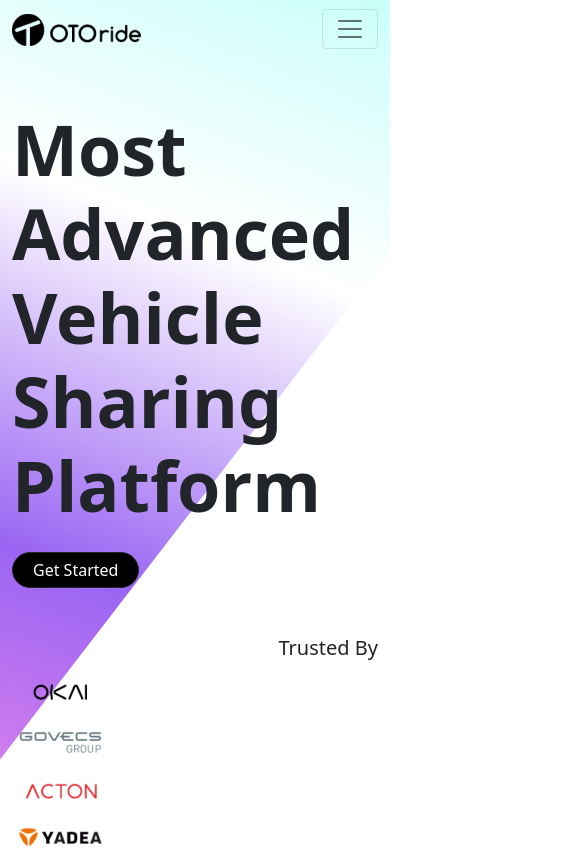
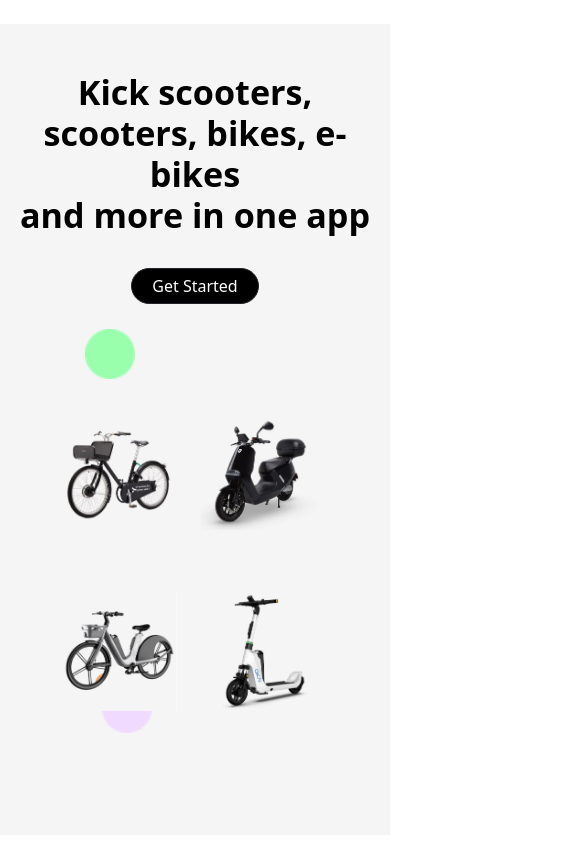
Before and after one commit to masum-sde/otoride, a React (Create React App) app: page / in a window 390 px wide. Shown: the top 848 px of the page, 585 px wide, since content can reach past the window. Built offline with nearby package versions, Linux system fonts and the light colour scheme.

Commit message:
FIX #20 - vehicle support section ,footer section,Need OTO section responsiveness issue is fixed

```diff
--- a/src/App.js
+++ b/src/App.js
@@ -11,13 +11,13 @@
 function App() {
   return (
     <section>
-      <Intro />
+      {/* <Intro />
       <WhyOTORide />
       <UserSection />
       <AdminSection />
-      <OperatorSection />
+      <OperatorSection /> */}
       <VehicleSupportSection />
-      <BlogSection />
+      {/* <BlogSection /> */}
       <NeedOTO />
       <Footer />
     </section>
--- a/src/components/Footer/Footer.jsx
+++ b/src/components/Footer/Footer.jsx
@@ -7,10 +7,10 @@
 const Footer = () => {
   return (
     <footer className="footer">
-      <Container>
+      <Container fluid="md">
         <img src={otoWhiteLogo} alt="otoride" className="image-size" />
         <Row className="list">
-          <Col md={2}>
+          <Col sm={2}>
             <ul>
               <li className="text-white">
                 <b>Products</b>
@@ -22,7 +22,7 @@
               <li>iOT</li>
             </ul>
           </Col>
-          <Col md={2}>
+          <Col sm={2}>
             <ul>
               <li className="text-white">
                 <b>Blog</b>
@@ -31,7 +31,7 @@
               <li>Press</li>
             </ul>
           </Col>
-          <Col md={3}>
+          <Col sm={3}>
             <ul>
               <li className="text-white">
                 <b>Location</b>
@@ -39,7 +39,7 @@
               <li>Flat B4, House 02/A, Road 1, Niketon, Gulshan 1, Dhaka - 1212</li>
             </ul>
           </Col>
-          <Col md={5}>
+          <Col sm={5}>
             <ul>
               <li className="text-white">
                 <b>Social Connections</b>
--- a/src/components/NeedOTO/NeedOTO.jsx
+++ b/src/components/NeedOTO/NeedOTO.jsx
@@ -6,7 +6,7 @@
 const NeedOTO = () => {
   return (
     <section className="need-oto">
-      <Container>
+      <Container fluid="md">
         <h2 className="display-2">Need OTO Applications?</h2>
         <div className="d-flex align-items-center justify-content-start">
           <a href="#contact" className="display-2">
--- a/src/components/VehicleSupportSection/VehicleSupportSection.css
+++ b/src/components/VehicleSupportSection/VehicleSupportSection.css
@@ -1,18 +1,23 @@
 .vehicle-support-section {
   background-color: #f5f5f5;
-  height: 600px;
-  padding: 80px 0px;
+  padding: 3rem 0;
 }
 
+.vehicle-support-section h1 {
+  font-weight: 700px;
+  color: black;
+  font-weight: 700;
+}
 .get-started {
-  border-radius: 28px !important;
-  padding: 5px 20px !important;
+  border-radius: 1.75rem !important;
+  padding: 0.32rem 1.25rem !important;
   background-color: black !important;
+  margin-bottom: 2rem;
 }
 
 .vehicle {
-  width: 200px;
-  height: 210px;
+  width: 11rem;
+  height: 11.1rem;
   transform: scale(1);
   transition: all 0.8s ease-in-out;
 }
@@ -21,12 +26,12 @@
   background-image: url(../../image/green_eclipse.png);
   background-repeat: no-repeat;
   background-position: 25% 40%;
-  background-size: 50px;
+  background-size: 3.12rem;
 }
 
 .light-pink-eclipse {
   background-image: url("../../image/light_pink_eclipse.png");
   background-repeat: no-repeat;
   background-position: 30% 99%;
-  background-size: 50px;
+  background-size: 3.12rem;
 }
--- a/src/components/VehicleSupportSection/VehicleSupportSection.jsx
+++ b/src/components/VehicleSupportSection/VehicleSupportSection.jsx
@@ -27,7 +27,7 @@
   const zoomInEffect = (currentIndex) => {
     const vId = "vehicle" + currentIndex;
     document.getElementById(vId).style.transition = "all 0.5s ease-in-out";
-    document.getElementById(vId).style.transform = "scale(1.1)";
+    document.getElementById(vId).style.transform = "scale(1.07)";
   };
 
   const zoomOutEffect = (currentIndex) => {
@@ -39,9 +39,9 @@
   return (
     <section className="vehicle-support-section text-center mt-4 mb-5 green-eclipse">
       <div className="light-pink-eclipse">
-        <Container>
+        <Container fluid="md">
           <Row>
-            <h1>
+            <h1 className="display-4">
               Kick scooters, <br /> scooters, bikes, e-bikes <br /> and more in one app
             </h1>
             <div>
@@ -52,8 +52,8 @@
           </Row>
           <Row className="me-5 ps-5 mt-5 mb-5">
             {fakeVehicleImage.map((image, id) => (
-              <Col className="d-flex align-items-center justify-content-center vehicle">
-                <img src={image} alt="vehicle" className="" id={`vehicle${id}`} />
+              <Col xs={6} sm={3} className="d-flex align-items-center justify-content-center vehicle">
+                <img src={image} alt="vehicle" className="img-fluid" id={`vehicle${id}`} />
               </Col>
             ))}
           </Row>
```
